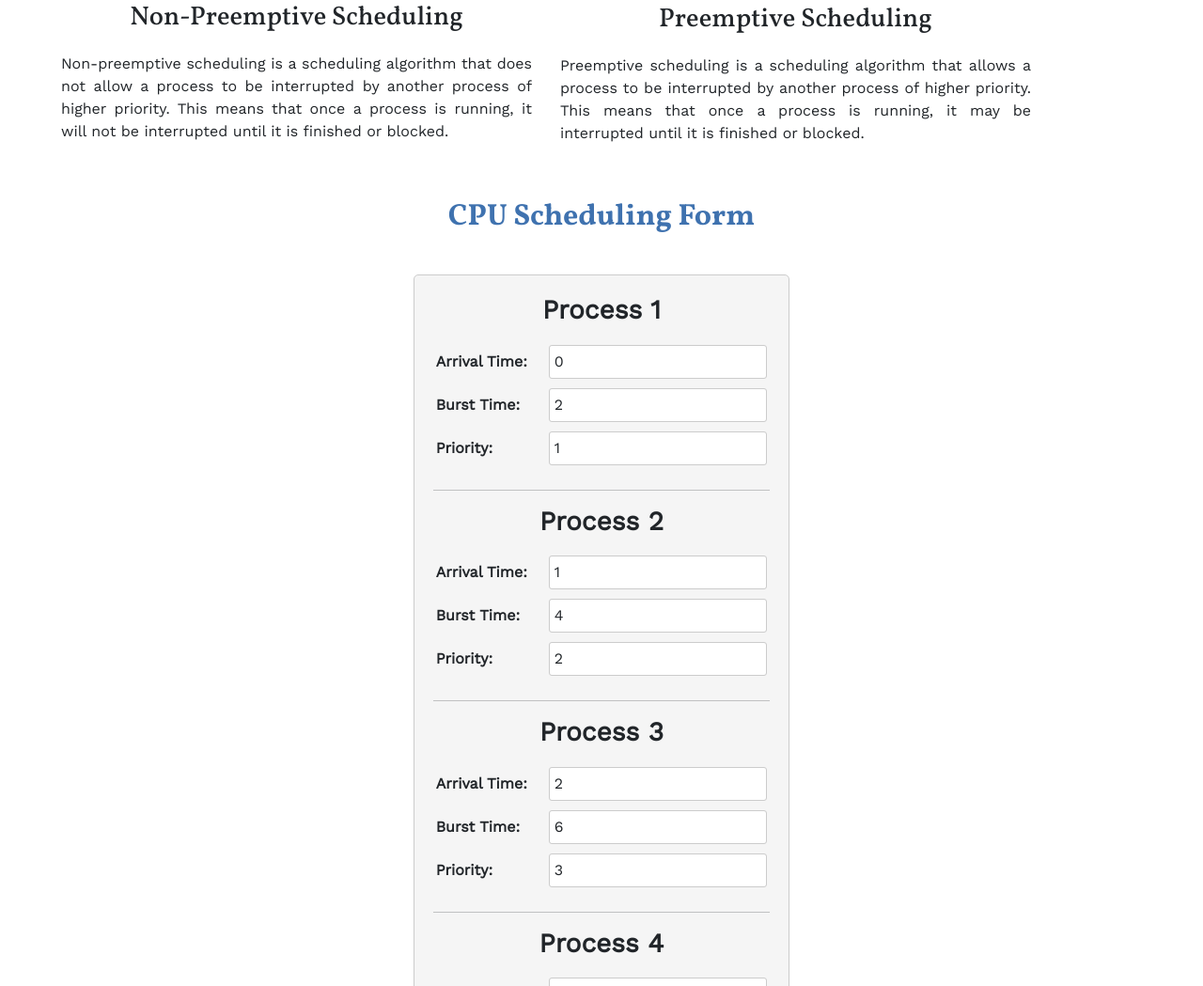
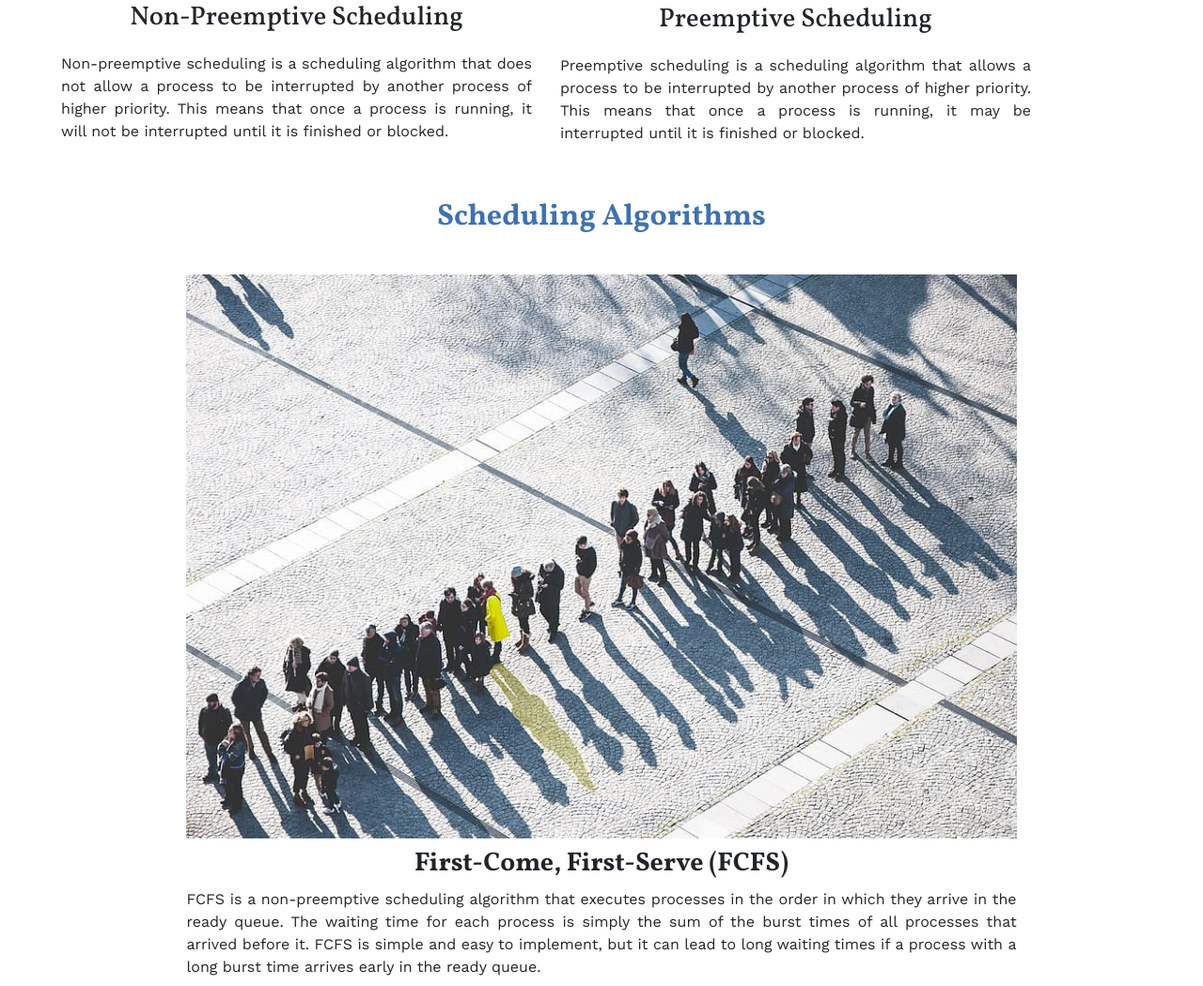
Before and after one commit to Hardvan/The-OS-sential-Guide, a Flask app: page /cpu in a window 1280 px wide. Shown: the part 849-1898 px from the top of the page at 94% size. Run offline with Flask 2, Linux system fonts and the light colour scheme.

Commit message:
Add Scheduling Algos and style it

```diff
--- a/Website/static/cpu.css
+++ b/Website/static/cpu.css
@@ -104,7 +104,47 @@
   font-family: "Work Sans", sans-serif;
 }
 
-/* CPU Scheduling Form */
+/* * Scheduling Algorithms */
+.AlgorithmsHeading {
+  font-family: "Vollkorn", serif;
+  font-weight: 700;
+  color: var(--secondary-color);
+  text-align: center;
+  margin-top: 42px;
+  margin-bottom: 42px;
+}
+
+.Algorithm {
+  flex-basis: calc(33.33% - 10px);
+  margin-bottom: 20px;
+}
+
+.Algorithm img {
+  width: 69%;
+  height: auto;
+  margin-bottom: 10px;
+  /* Center align image */
+  display: block;
+  margin-left: auto;
+  margin-right: auto;
+}
+
+.Algorithm h3 {
+  font-family: "Vollkorn", serif;
+  font-weight: bold;
+  margin-bottom: 10px;
+  text-align: center;
+}
+
+.Algorithm p {
+  line-height: 1.5;
+  font-family: "Work Sans", sans-serif;
+  text-align: justify;
+  width: 69%;
+  margin: 0 auto;
+}
+
+/* * CPU Scheduling Form */
 .FormHeading {
   text-align: center;
   margin-top: 42px;
--- a/Website/templates/cpu.html
+++ b/Website/templates/cpu.html
@@ -104,8 +104,49 @@
       </div>
     </div>
 
+    {# Scheduling Algorithms #}
+    <h2 class="AlgorithmsHeading">Scheduling Algorithms</h2>
+    <div class="Algorithms">
+      <div class="Algorithm">
+        <img src="../static/fcfs_image.jpg" alt="Image description" />
+        <h3>First-Come, First-Serve (FCFS)</h3>
+        <p>
+          FCFS is a non-preemptive scheduling algorithm that executes processes
+          in the order in which they arrive in the ready queue. The waiting time
+          for each process is simply the sum of the burst times of all processes
+          that arrived before it. FCFS is simple and easy to implement, but it
+          can lead to long waiting times if a process with a long burst time
+          arrives early in the ready queue.
+        </p>
+      </div>
+      <div class="Algorithm">
+        <img src="../static/sjf_image.png" alt="Image description" />
+        <h3>Shortest Job First (SJF)</h3>
+        <p>
+          SJF is a non-preemptive scheduling algorithm that executes the process
+          with the shortest burst time first. This algorithm provides the
+          minimum average waiting time for a given set of processes. However, it
+          requires knowledge of the burst times of all processes in advance,
+          which is often not available in real-world scenarios.
+        </p>
+      </div>
+      <div class="Algorithm">
+        <img src="../static/priority_image.jpg" alt="Image description" />
+        <h3>Priority Scheduling</h3>
+        <p>
+          Priority scheduling is a scheduling algorithm that assigns a priority
+          to each process and executes the process with the highest priority
+          first. This algorithm can be either preemptive or non-preemptive. In
+          the preemptive version, a running process can be interrupted by a
+          higher priority process, while in the non-preemptive version, a
+          running process will not be interrupted. Priority scheduling can lead
+          to starvation if a low-priority process never gets a chance to run.
+        </p>
+      </div>
+    </div>
+
     {# Scheduling Algorithms Form #}
-    <h2 class="FormHeading">CPU Scheduling Form</h2>
+    <h2 class="FormHeading">Try CPU Scheduling yourself!</h2>
     <div class="Form">
       <form method="POST" action="{{ url_for('cpu') }}">
         {% for i in range(1, 5) %}
```
Also changed, not shown: Website/static/fcfs_image.jpg (added), Website/static/priority_image.jpg (added), 1 other file.
